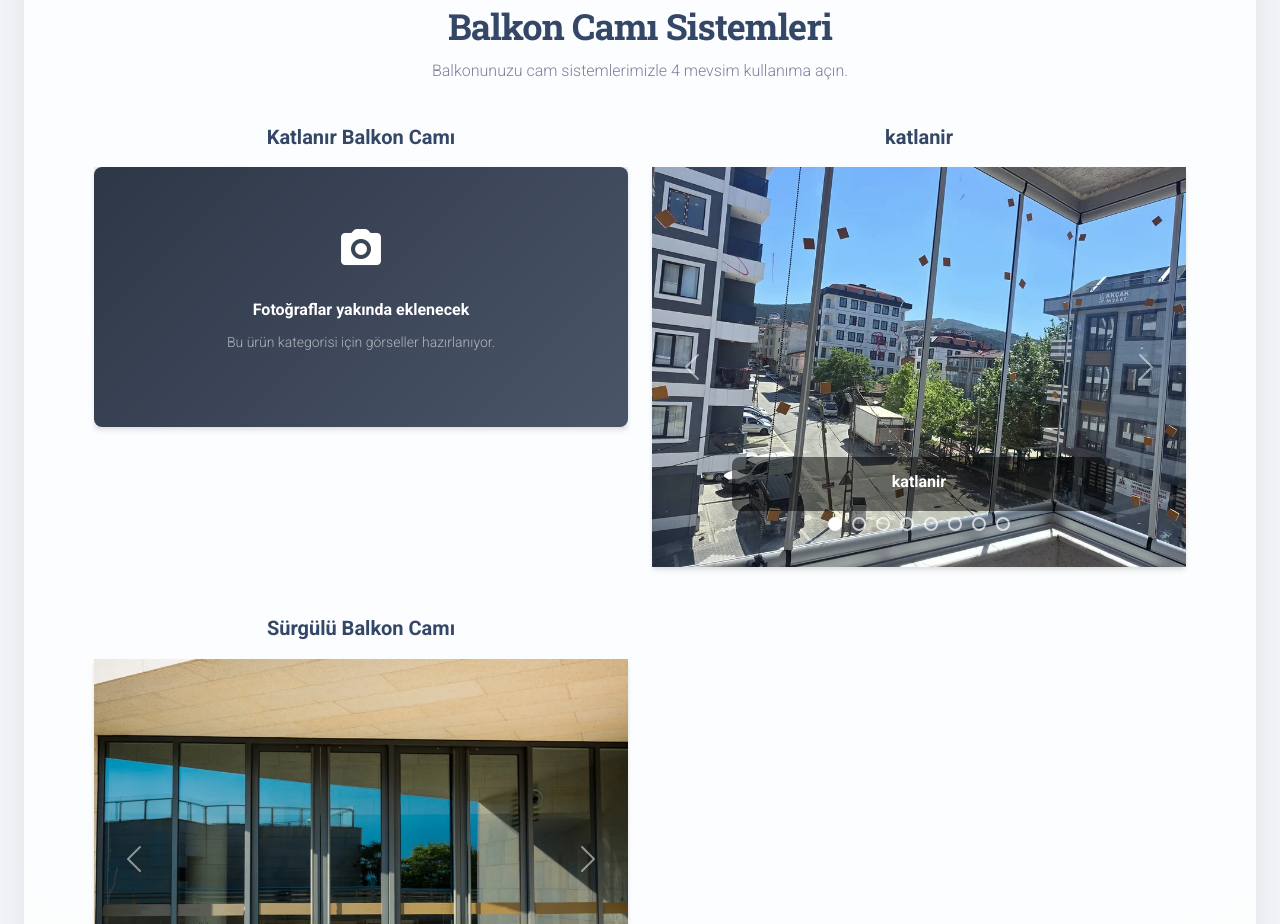
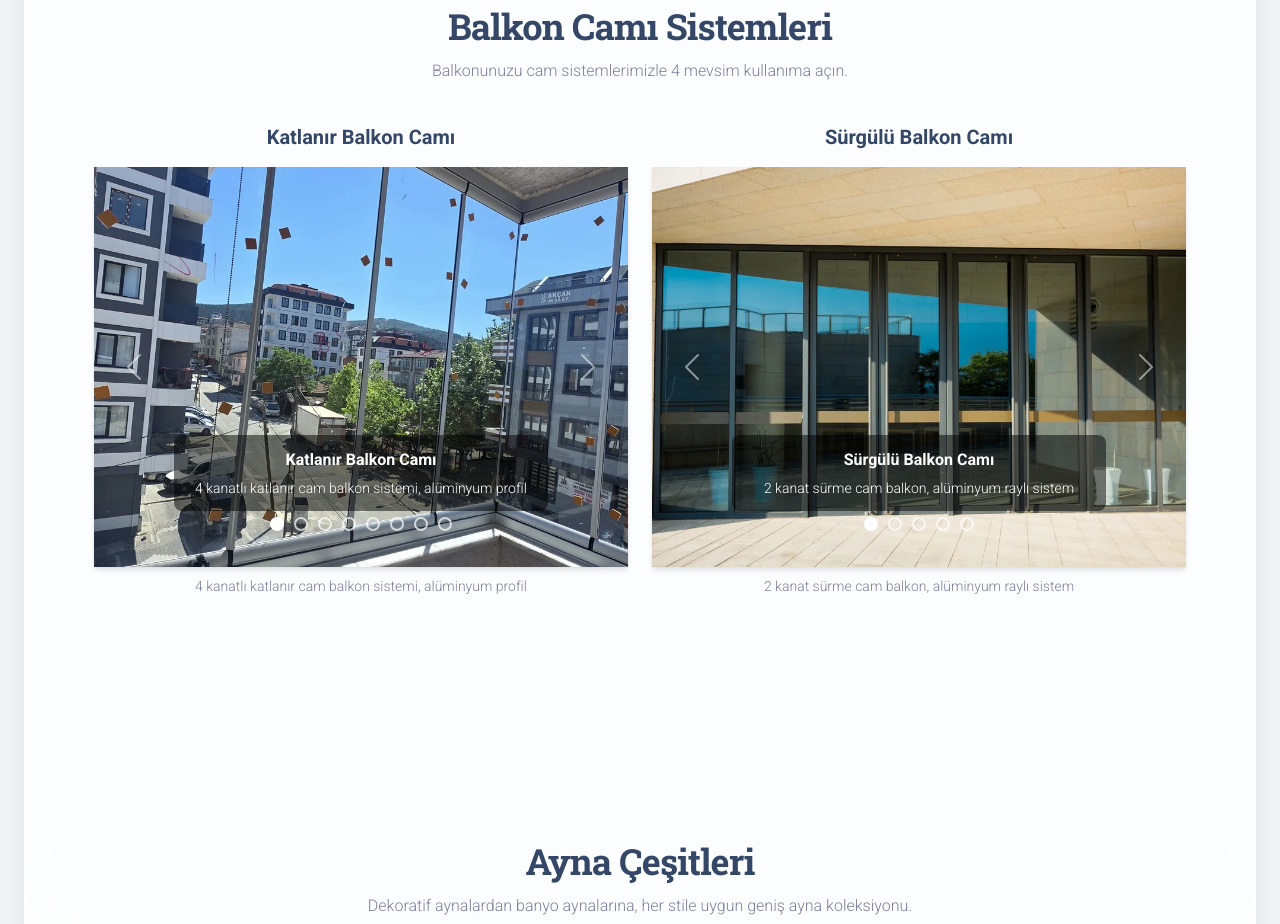
Before and after one commit to akifkemalaksu/magescam-project, a Vue app: page / in a window 1280 px wide. Shown: the part 3660-4584 px from the top of the page. Built offline with nearby package versions, Linux system fonts and the light colour scheme; no server answers; what @fawmi/vue-google-maps would draw is missing.

Commit message:
fix: balkon katlanir modeli duzeltildi, 8 fotosuyla geliyor

```diff
--- a/src/views/Presentation/Sections/BalkonPresentation.vue
+++ b/src/views/Presentation/Sections/BalkonPresentation.vue
@@ -5,10 +5,21 @@ import { getCategoryImages } from "../../../utils/imageLoader.js";
 const cats = getCategoryImages("balkon");
 
 const titles = {
+  katlanir: "Katlanır Balkon Camı",
   surgulu: "Sürgülü Balkon Camı",
 };
 
 const descriptions = {
+  katlanir: [
+    "4 kanatlı katlanır cam balkon sistemi, alüminyum profil",
+    "Akordiyon tip katlanır balkon camı, polycarbon aksamlı",
+    "Isıcamlı katlanır balkon sistemi, 6 mm temperli cam",
+    "2 kanatlı katlanır balkon camı, kilitli kulp sistemi",
+    "Geniş açıklıklı katlanır cam balkon, 6 panel",
+    "Katlanır balkon camı, sessiz ray sistemi, alüminyum profil",
+    "Isı yalıtımlı katlanır balkon camı, 8 mm temperli",
+    "Polycarbon katlanır balkon sistemi, UV dayanımlı",
+  ],
   surgulu: [
     "2 kanat sürme cam balkon, alüminyum raylı sistem",
     "3 kanat sürgülü balkon camı, sessiz ray mekanizması",
@@ -32,16 +43,6 @@ const descriptions = {
       </div>
 
       <div class="row">
-        <!-- Katlanır Balkon (no photos yet, shows placeholder) -->
-        <div class="col-lg-6 mb-4">
-          <ImageCarousel
-            id="balkon-katlanir"
-            title="Katlanır Balkon Camı"
-            :images="[]"
-          />
-        </div>
-
-        <!-- Sürgülü Balkon (has photos) -->
         <div
           v-for="catKey of Object.keys(cats)"
           :key="catKey"
```
